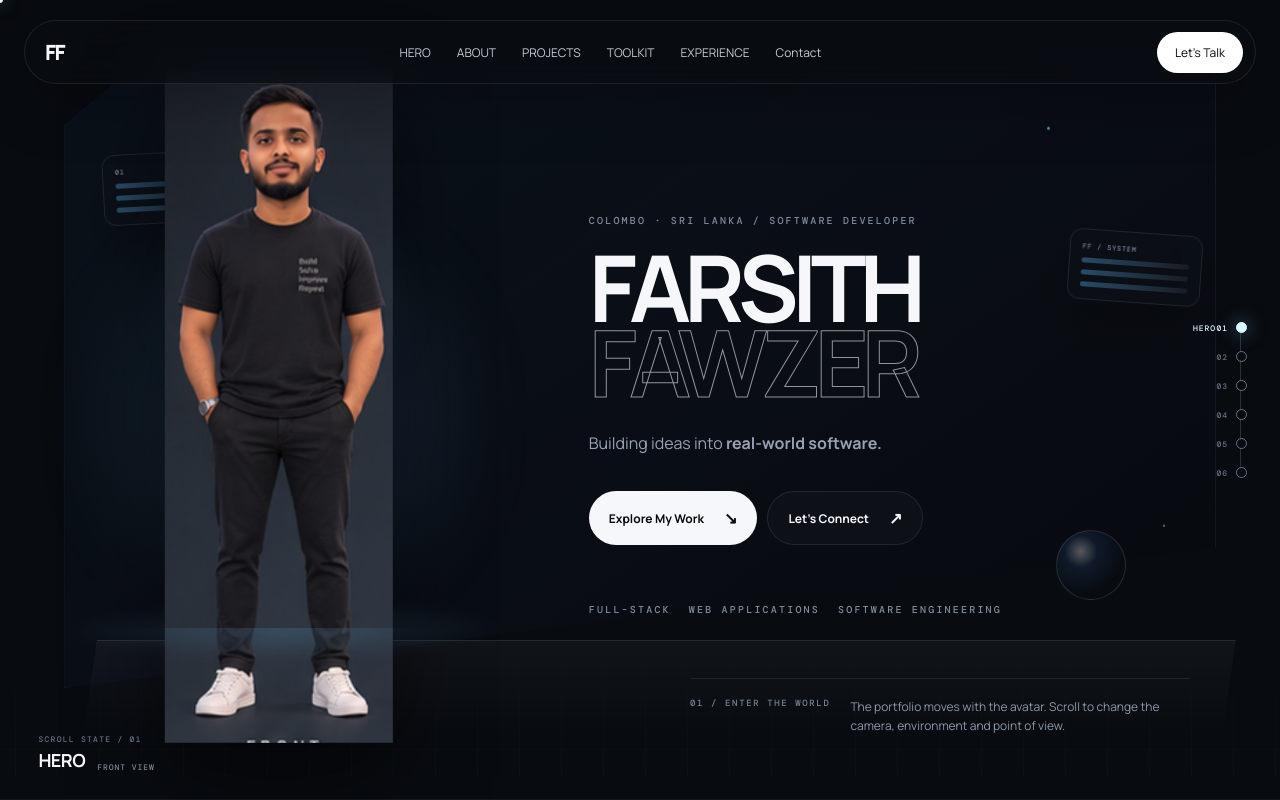
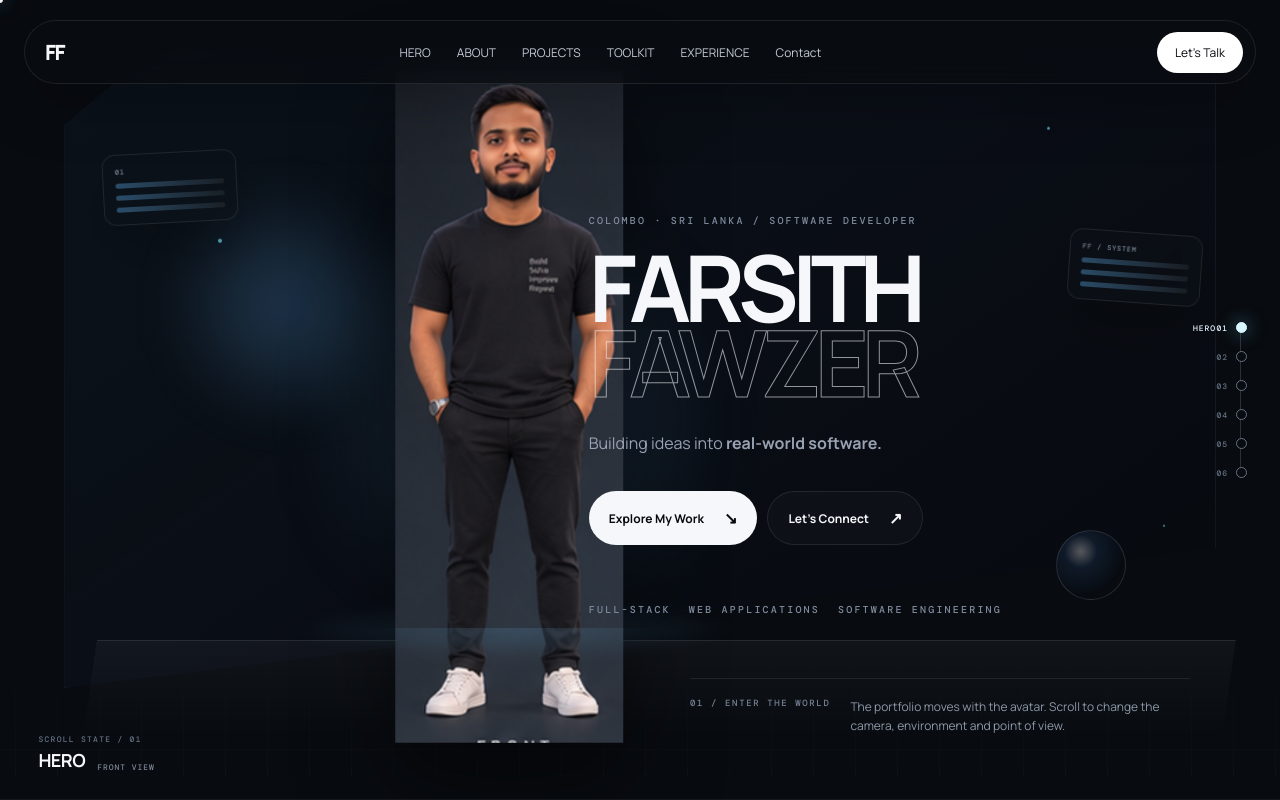
Before and after one commit to ff786/farsith-portfolio, a Next.js app: page / in a window 1280 px wide. Shown: the top 800 px of the page. Built offline with nearby package versions, Linux system fonts and the light colour scheme.

Commit message:
Revert avatar lane experiment

```diff
--- a/src/app/page.tsx
+++ b/src/app/page.tsx
@@ -114,13 +114,10 @@ function AvatarStage({ progress, activeStage }: { progress: MotionValue<number>;
   const avatarScale = useTransform(progress, [0, 0.18, 0.42, 0.7, 1], [1, 1.035, 0.97, 1.055, 1]);
   const avatarRotate = useTransform(progress, [0, 0.2, 0.4, 0.62, 0.82, 1], [0, -1.5, 2.5, -3, 2, 0]);
   // Deliberate left → right → left → right staging across the six chapters.
-  // The camera is sized as a dedicated lane, so these percentages are
-  // relative to the avatar stage itself. 60% of the 40vw desktop camera
-  // produces an intentional quarter-screen lane shift without jumping.
   const cameraXRaw = useTransform(
     progress,
     [0, 0.2, 0.4, 0.6, 0.8, 1],
-    ['-60%', '60%', '-60%', '60%', '-60%', '60%']
+    ['-15%', '15%', '-15%', '15%', '-15%', '15%']
   );
   const cameraX = useSpring(cameraXRaw, { stiffness: 90, damping: 22, mass: 0.7 });
   const cameraZRaw = useTransform(progress, [0, 0.2, 0.4, 0.6, 0.8, 1], [0, 18, 28, 18, 28, 0]);
```
